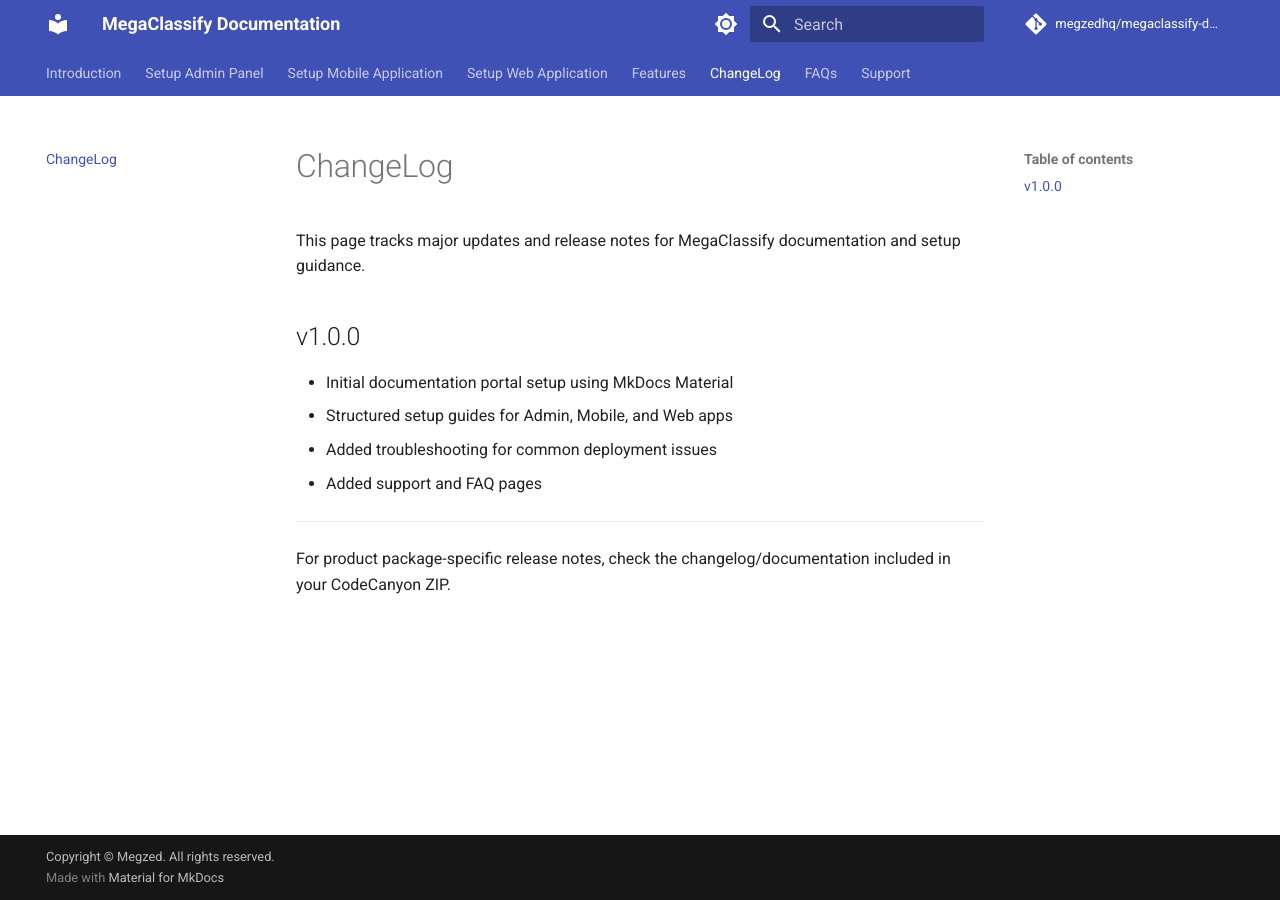
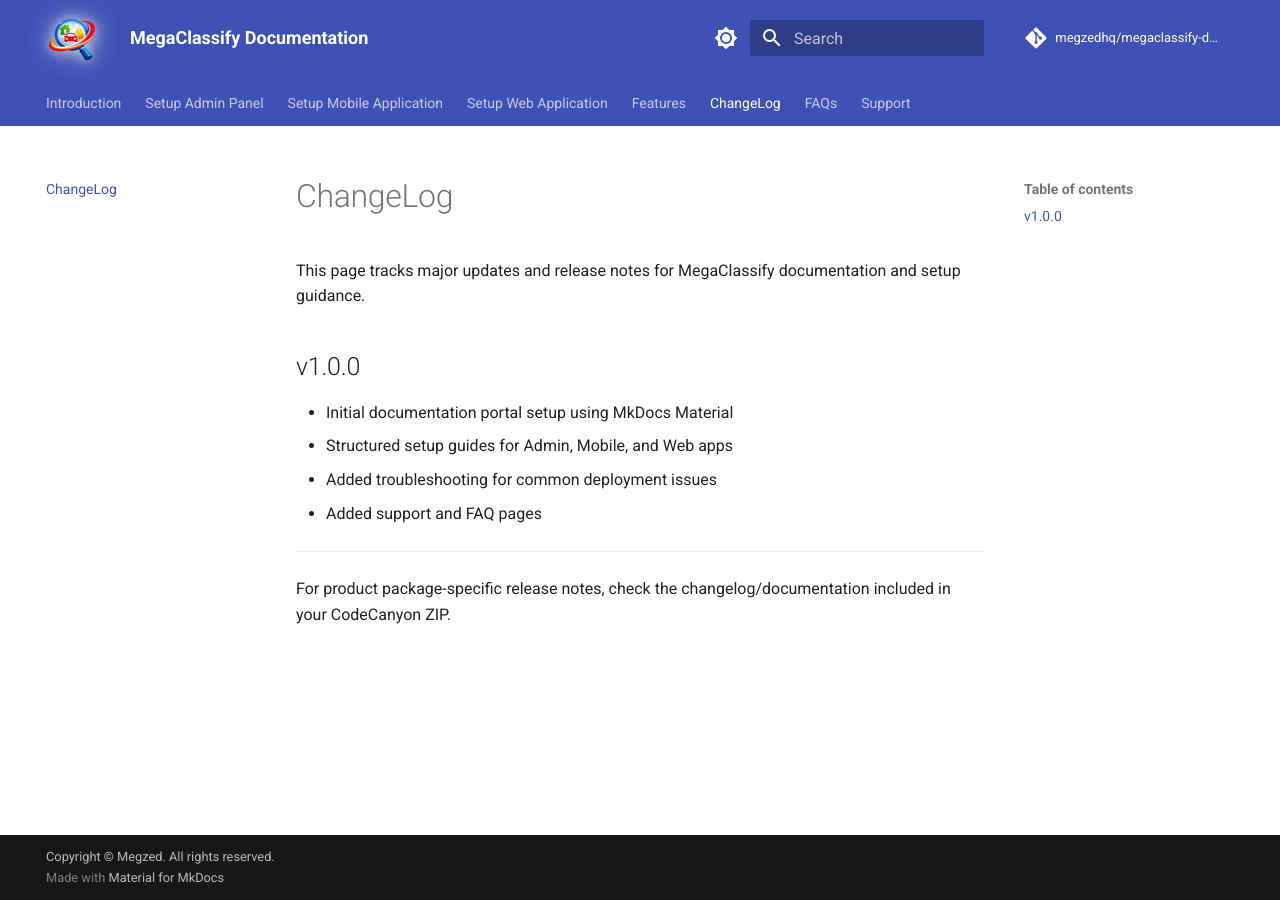
Before and after one commit to megzedhq/megaclassify-docs, an MkDocs documentation site: the page built from docs/changelog.md, in a window 1280 px wide. Built offline with MkDocs 1.6.1 and Material for MkDocs 9.7.7, drawn with Linux system fonts in a browser that asks for light colours; comment, search, counter and statistics services are not loaded.

Commit message:
Update installation guide and mkdocs config

```diff
--- /dev/null
+++ b/docs/assets/stylesheets/extra.css
@@ -0,0 +1,22 @@
+/* Bigger logo */
+.md-header__button.md-logo img {
+    height: 52px;
+
+    /* White glow around logo only */
+    filter: drop-shadow(0 0 6px rgba(255,255,255,0.7))
+            drop-shadow(0 0 12px rgba(255,255,255,0.5));
+
+    transition: all 0.3s ease;
+}
+
+/* Optional stronger glow on hover */
+.md-header__button.md-logo img:hover {
+    filter: drop-shadow(0 0 10px rgba(255,255,255,0.9))
+            drop-shadow(0 0 20px rgba(255,255,255,0.7));
+}
+
+
+/* Increase header height */
+.md-header {
+    height: 78px;
+}
--- a/mkdocs.yml
+++ b/mkdocs.yml
@@ -26,6 +26,8 @@
 theme:
   name: material
   language: en
+  logo: assets/applogo/android-chrome-512x512.png
+  favicon: assets/favicon/favicon.ico
   features:
     - navigation.tabs
     - navigation.sections
@@ -49,6 +51,7 @@
         icon: material/brightness-4
         name: Switch to light mode
 
+
 markdown_extensions:
   - admonition
   - attr_list
@@ -58,12 +61,14 @@
       permalink: true
   - pymdownx.details
   - pymdownx.superfences
+  - pymdownx.emoji:
+      emoji_index: !!python/name:material.extensions.emoji.twemoji
+      emoji_generator: !!python/name:material.extensions.emoji.to_svg
 
-plugins:
-  - search
 
-extra:
-  homepage: https://megaclassify.megzed.com
-  api_url: https://apimega.megzed.com
+
+extra_css:
+  - assets/stylesheets/extra.css
+
 
 copyright: Copyright © Megzed. All rights reserved.
```
Also changed, not shown: docs/assets/applogo/android-chrome-512x512.png (added), docs/assets/favicon/favicon.ico (added).
